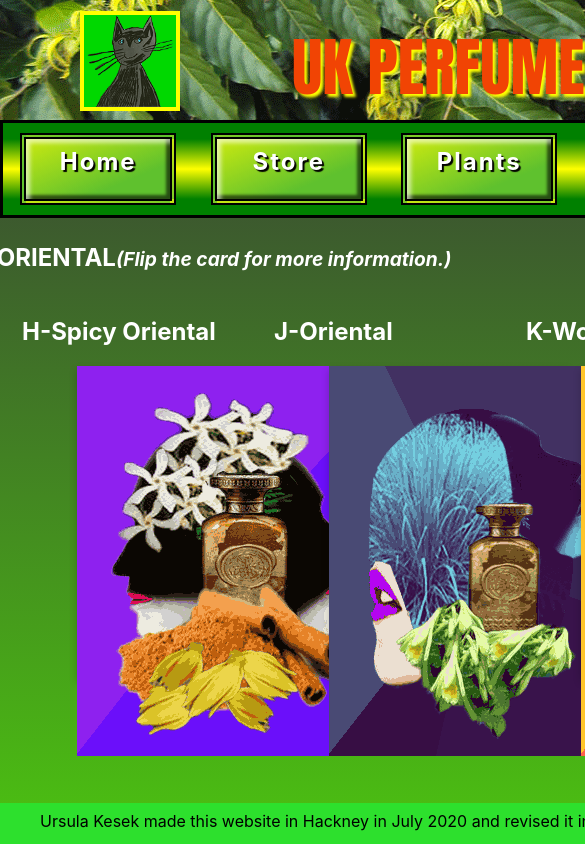
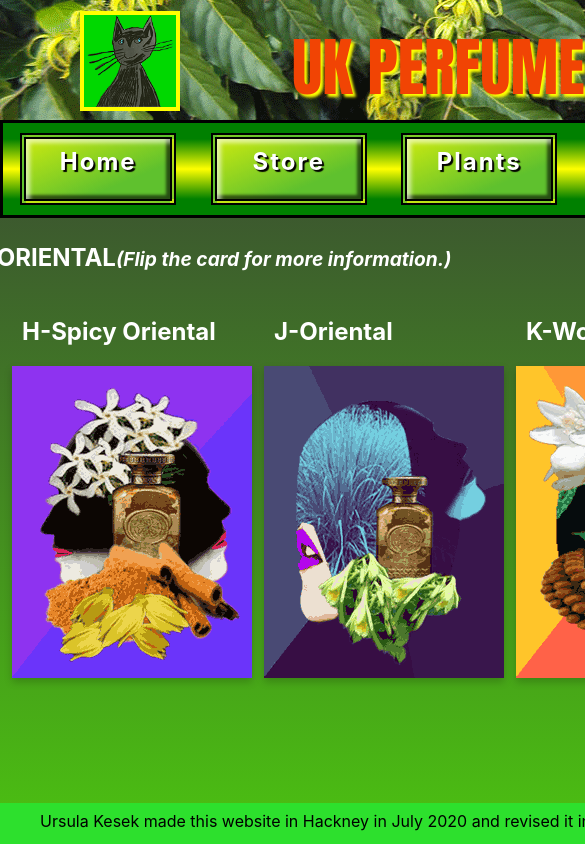
Before and after one commit to GiacomoSorbi/UrsulaKesek-module-ii, a React (Create React App) app: page /oriental in a window 390 px wide. Shown: the top 844 px of the page, 585 px wide, since content can reach past the window. Built offline with nearby package versions, Linux system fonts and the light colour scheme.

Commit message:
edited fresh and oriental pages css

```diff
--- a/src/pages/Fresh/Fresh.css
+++ b/src/pages/Fresh/Fresh.css
@@ -13,6 +13,20 @@
 .flip {
   text-align: center;
 }
+.flip-card {
+  background-color: transparent;
+  perspective: 1000px;
+}
+.flip-card-inner1 {
+  position: relative;
+  width: 300px;
+  height: 390px;
+  text-align: center;
+  transition: transform 2s;
+  transform-style: preserve-3d;
+  box-shadow: 0 4px 8px 0 rgba(0, 0, 0, 0.2);
+}
+
 .fred,
 .free,
 .fref,
@@ -93,6 +107,11 @@ h2.olfa {
   background-color: rgb(115, 247, 7);
   color:black;
 }
+.flip-card:hover .flip-card-inner1 {
+  transform: rotateY(180deg);
+  cursor: pointer;
+}
+
 
 @media screen and (max-width: 768px) {
   section.fre {
@@ -122,7 +141,7 @@ h2.olfa {
     visibility: visible;
     position: relative;
   }
-  .flip-card-inner {
+  .flip-card-inner1 {
     position: relative;
     left:65px;
     width: 240px;
@@ -132,6 +151,11 @@ h2.olfa {
     transform-style: preserve-3d;
     box-shadow: 0 4px 8px 0 rgba(0, 0, 0, 0.2);
   }
+  .flip-card:hover .flip-card-inner1 {
+    transform: rotateY(180deg);
+    cursor: pointer;
+  }
+
   .flip-card-front {
     position: absolute;
     width: 240px;
@@ -219,7 +243,7 @@ h2.olfa {
     visibility: visible;
     position: relative;
   }
-  .flip-card-inner {
+  .flip-card-inner1 {
     box-shadow: none;
       position: relative;
       left:5px;
@@ -228,9 +252,9 @@ h2.olfa {
       text-align: center;
       transition: transform 2s;
       transform-style: preserve-3d;
-      box-shadow: 0 4px 8px 0 rgba(0, 0, 0, 0.2);
+      box-shadow:none;
     }
     }
   .flip-card-back,.flip-card-back1,.flip-card-back2,.flip-card-back3 {
-    height: 380px;
+    height: 390px;
   }
--- a/src/pages/Fresh/index.jsx
+++ b/src/pages/Fresh/index.jsx
@@ -20,7 +20,7 @@ const Fresh = () => (
       <div>
         <h2 className="olfa">D-Fruity</h2>
         <div className="flip-card">
-          <div className="flip-card-inner">
+          <div className="flip-card-inner1">
             <div className="flip-card-front">
               <img className="fruity1" src={fruity1} alt="perfumepic" />
               <img  className="fruity2"src={fruity2} alt="perfumepic" />
@@ -46,7 +46,7 @@ const Fresh = () => (
       <div>
         <h2 className="olfa">E-Green</h2>
         <div className="flip-card">
-          <div className="flip-card-inner">
+          <div className="flip-card-inner1">
             <div className="flip-card-front">
               <img className="greena" src={greena} alt="perfumepic" />
               <img className="greenb"src={greenb} alt="perfumepic" />
@@ -70,7 +70,7 @@ const Fresh = () => (
       <div>
         <h2 className="olfa">F-Water</h2>
         <div className="flip-card">
-          <div className="flip-card-inner">
+          <div className="flip-card-inner1">
             <div className="flip-card-front">
               <img className="water1" src={water1} alt="perfumepic" />
               <img className="water2" src={water2} alt="perfumepic" />
@@ -96,7 +96,7 @@ const Fresh = () => (
       <div>
         <h2 className="olfa">G-Citrus</h2>
         <div className="flip-card">
-          <div className="flip-card-inner">
+          <div className="flip-card-inner1">
             <div className="flip-card-front">
               <img className="citrus1" src={citrus1} alt="perfumepic" />
               <img className="citrus2" src={citrus2} alt="perfumepic" />
--- a/src/pages/Oriental/Oriental.css
+++ b/src/pages/Oriental/Oriental.css
@@ -34,4 +34,20 @@ h3.floa {
   main.ori {
     width: 768px;
   }
+  .oriental,
+  .spicy,
+  .oriwood {
+    visibility: hidden;
+    width:0px;
+  }
+  .oriental1,
+  .spicy1,
+  .oriwood1 {
+    visibility: visible;
+    position: relative;
+  }
+  .flip-card-back {
+    height: 410px;
+  }
+
 }
```
